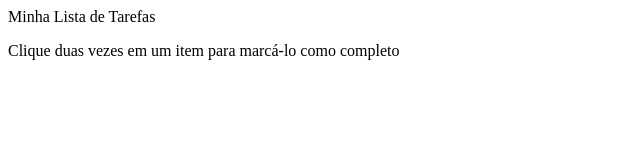
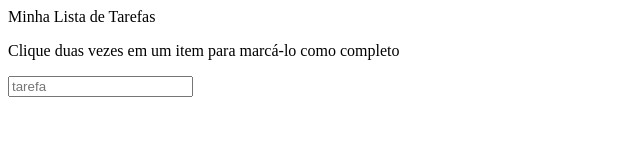
Before and after one commit to Rodrigo-Monteiro-Lima/todo_list, a website: page index.html in a window 1280 px wide. Shown: the whole page, without its empty margins (0-640 px from the left). Drawn offline with Linux system fonts and the light colour scheme.

Commit message:
Resolução do terceiro e quarto requisito

```diff
--- a/index.html
+++ b/index.html
@@ -12,6 +12,7 @@
     Minha Lista de Tarefas
     <p id="funcionamento">Clique duas vezes em um item para marcá-lo como completo</p>
   </header>
+  <input type="text" id="texto-tarefa" placeholder="tarefa">
   <script src="script.js"></script>
 </body>
 </html>
--- a/script.js
+++ b/script.js
@@ -0,0 +1,6 @@
+function createList() {
+  let list = document.createElement('ol');
+  list.id = 'lista-tarefas';
+  document.body.appendChild(list);
+}
+createList();
```
Also changed, not shown: cypress/screenshots/project.spec.js/4 - Adicione uma lista ordenada de tarefas -- Será verificada a existência de um elemento `ol` com o id `lista-tarefas` (failed).png (deleted), 2 other files.
